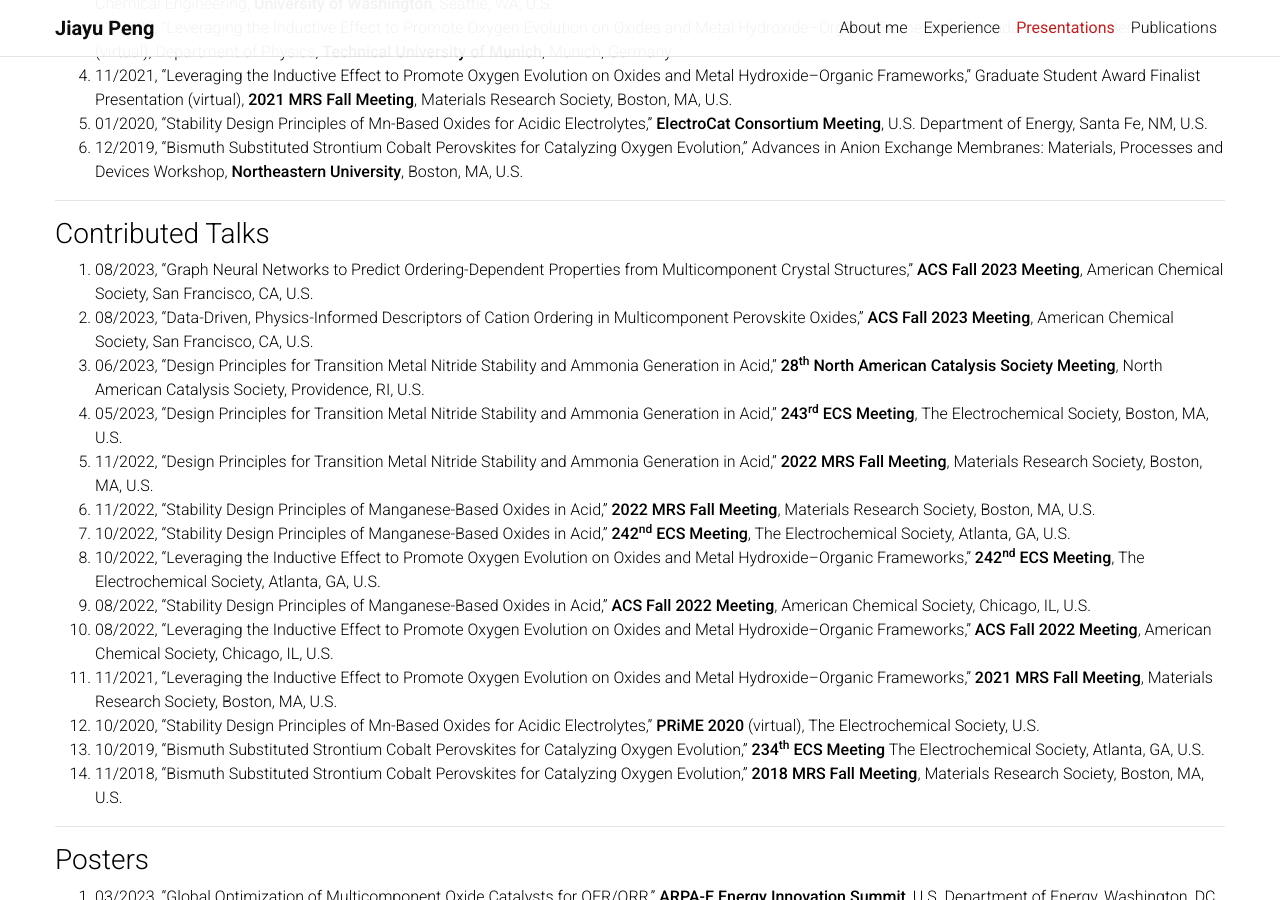
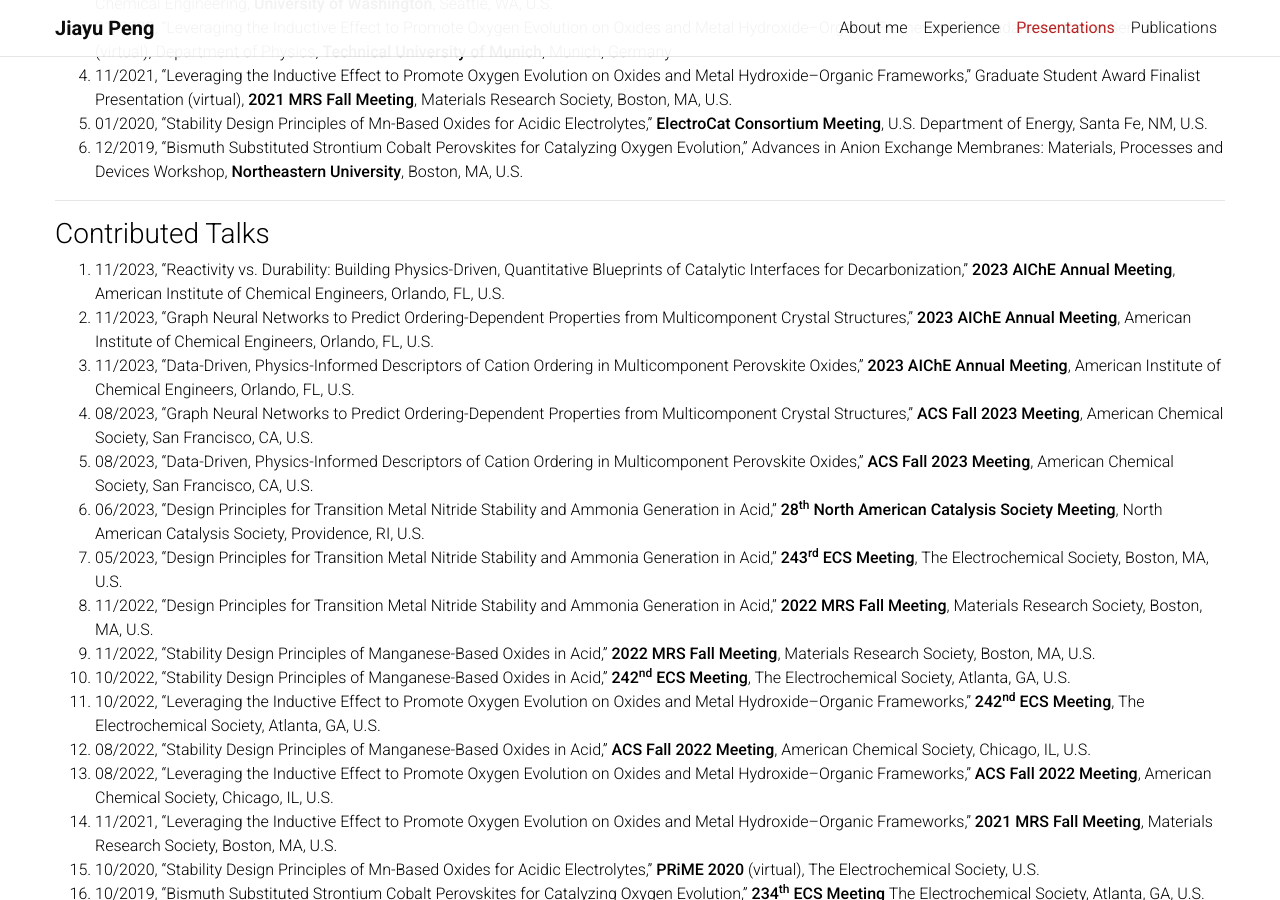
Before and after one commit to jypeng95/jypeng95.github.io, a Jekyll site: the page built from _pages/presentations.md, in a window 1280 px wide and 900 px high, scrolled down 306 px. Built offline with Jekyll 4.4.1, drawn with Linux system fonts in a browser that asks for light colours; a style sheet for code colours, icons or effects is not loaded.

Commit message:
Update publications

```diff
--- a/_pages/presentations.md
+++ b/_pages/presentations.md
@@ -19,6 +19,9 @@
 
 ### Contributed Talks
 
+1. 11/2023, "Reactivity vs. Durability: Building Physics-Driven, Quantitative Blueprints of Catalytic Interfaces for Decarbonization," **2023 AIChE Annual Meeting**, American Institute of Chemical Engineers, Orlando, FL, U.S.
+1. 11/2023, "Graph Neural Networks to Predict Ordering-Dependent Properties from Multicomponent Crystal Structures," **2023 AIChE Annual Meeting**, American Institute of Chemical Engineers, Orlando, FL, U.S.
+1. 11/2023, "Data-Driven, Physics-Informed Descriptors of Cation Ordering in Multicomponent Perovskite Oxides," **2023 AIChE Annual Meeting**, American Institute of Chemical Engineers, Orlando, FL, U.S.
 1. 08/2023, "Graph Neural Networks to Predict Ordering-Dependent Properties from Multicomponent Crystal Structures," **ACS Fall 2023 Meeting**, American Chemical Society, San Francisco, CA, U.S.
 1. 08/2023, "Data-Driven, Physics-Informed Descriptors of Cation Ordering in Multicomponent Perovskite Oxides," **ACS Fall 2023 Meeting**, American Chemical Society, San Francisco, CA, U.S.
 1. 06/2023, "Design Principles for Transition Metal Nitride Stability and Ammonia Generation in Acid," **28<sup>th</sup> North American Catalysis Society Meeting**, North American Catalysis Society, Providence, RI, U.S.
```
